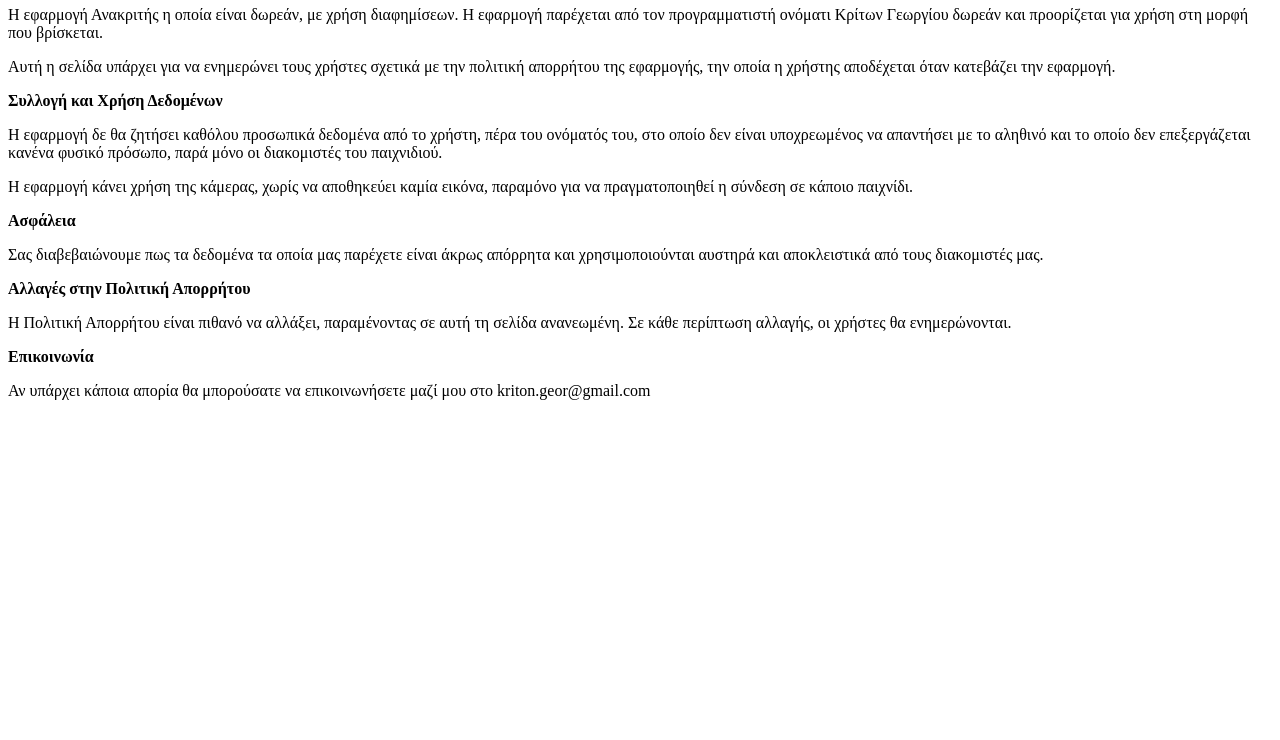
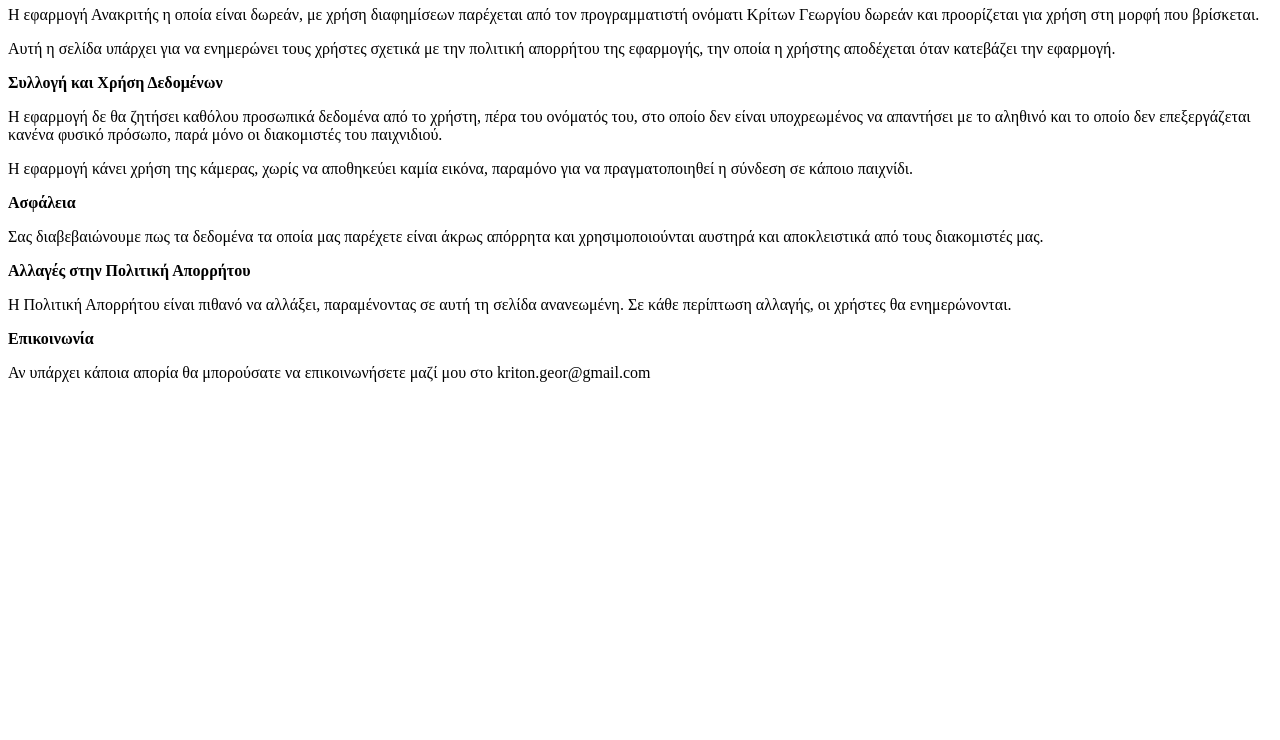
Before and after one commit to kritonpc/kritonpc.github.io, a plain HTML site: page policy.html in a window 1280 px wide. Shown: the part 60-800 px from the top of the page. Drawn offline with Linux system fonts and the light colour scheme.

Commit message:
policy upd

```diff
--- a/policy.html
+++ b/policy.html
@@ -1,7 +1,7 @@
 <html>
 <body>
 <h1>Πολιτική Απορρήτου</h1>
-<p>Η εφαρμογή Ανακριτής η οποία είναι δωρεάν, με χρήση διαφημίσεων. Η εφαρμογή παρέχεται από τον προγραμματιστή ονόματι Κρίτων Γεωργίου δωρεάν και προορίζεται για χρήση στη μορφή που βρίσκεται.</p>
+<p>Η εφαρμογή Ανακριτής η οποία είναι δωρεάν, με χρήση διαφημίσεων παρέχεται από τον προγραμματιστή ονόματι Κρίτων Γεωργίου δωρεάν και προορίζεται για χρήση στη μορφή που βρίσκεται.</p>
 
 <p>Αυτή η σελίδα υπάρχει για να ενημερώνει τους χρήστες σχετικά με την πολιτική απορρήτου της εφαρμογής, την οποία η χρήστης αποδέχεται όταν κατεβάζει την εφαρμογή.</p>
 
```
